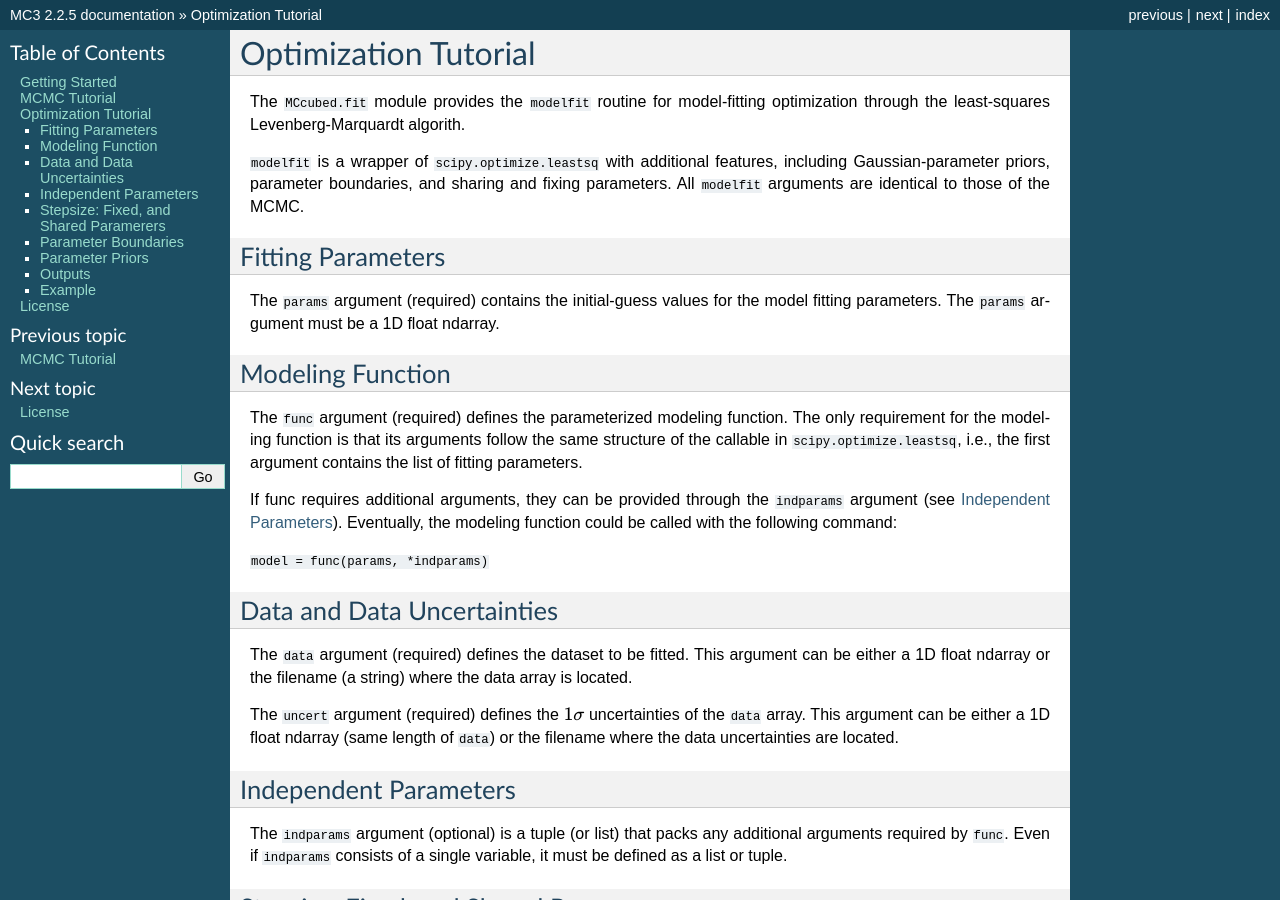
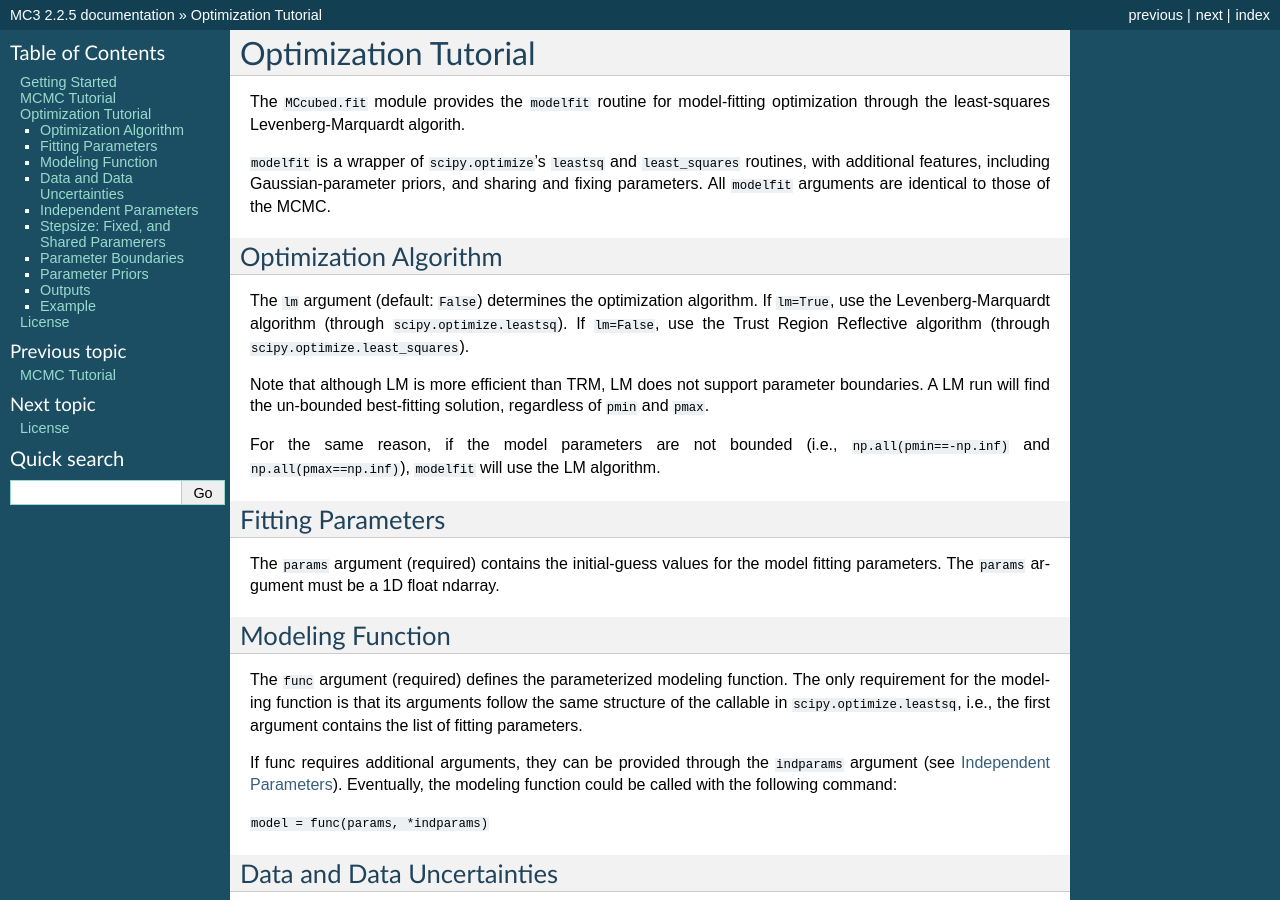
Before and after one commit to pcubillos/mc3, a Sphinx documentation site: the page built from docs/fittutorial.rst, in a window 1280 px wide and 900 px high. Built offline with Sphinx 7.4.7, drawn with Linux system fonts in a browser that asks for light colours; some of the changed text lies outside the part shown.

Commit message:
Added model fitting (modelfit()) with bounded parameters. The user/routine now selects from scipy's least_squares or leastsq (through the argument: lm=True/False), depending if the parameters are bounded or not. This update requires scipy version 0.17.1 to work. Updated system requirements and optimization documentation.

```diff
--- a/docs/fittutorial.rst
+++ b/docs/fittutorial.rst
@@ -7,10 +7,27 @@ The ``MCcubed.fit`` module provides the ``modelfit`` routine for
 model-fitting optimization through the least-squares
 Levenberg-Marquardt algorith.
 
-``modelfit`` is a wrapper of ``scipy.optimize.leastsq`` with additional
-features, including Gaussian-parameter priors, parameter boundaries,
-and sharing and fixing parameters.
+``modelfit`` is a wrapper of ``scipy.optimize``'s ``leastsq`` and
+``least_squares`` routines, with additional features, including
+Gaussian-parameter priors, and sharing and fixing parameters.
 All ``modelfit`` arguments are identical to those of the MCMC.
+
+
+Optimization Algorithm
+^^^^^^^^^^^^^^^^^^^^^^
+
+The ``lm`` argument (default: ``False``) determines the optimization
+algorithm.  If ``lm=True``, use the Levenberg-Marquardt algorithm (through
+``scipy.optimize.leastsq``).  If ``lm=False``, use the Trust Region
+Reflective algorithm (through ``scipy.optimize.least_squares``).
+
+Note that although LM is more efficient than TRM, LM does not support
+parameter boundaries.  A LM run will find the un-bounded
+best-fitting solution, regardless of ``pmin`` and ``pmax``.
+
+For the same reason, if the model parameters are not bounded (i.e.,
+``np.all(pmin==-np.inf)`` and ``np.all(pmax==np.inf)``), ``modelfit``
+will use the LM algorithm.
 
 Fitting Parameters
 ^^^^^^^^^^^^^^^^^^
@@ -133,7 +150,7 @@ Outputs
   including fixed and shared parameters.
 - ``bestmodel`` (1D float ndarray) is the best-fitting model found, i.e.,
     ``func(bestparams, *indparams)``.
-- ``lsfit`` (list) is ``scipy.optimize.leastsq``'s full_output return.
+- ``lsfit`` is the output from the ``scipy`` optimization routine.
 
 
 Example
@@ -174,6 +191,6 @@ Example
   # prior and priorup are irrelevant if priorlow == 0 (for a given parameter)
 
   chisq, bestp, bestmodel, lsfit = mc3.fit.modelfit(params, quad,
-                               data, uncert, indparams=indparams,
-                               stepsize=stepsize, pmin=pmin, pmax=pmax,
-                               prior=prior, priorlow=priorlow, priorup=priorup)
+      data, uncert, indparams=indparams,
+      stepsize=stepsize, pmin=pmin, pmax=pmax,
+      prior=prior, priorlow=priorlow, priorup=priorup, lm=True)
--- a/docs/getstarted.rst
+++ b/docs/getstarted.rst
@@ -11,7 +11,7 @@ and OSX (10.9+) machines, with the following software:
 
 * Python (version 2.7+ and 3.4+)
 * Numpy (version 1.8.2+)
-* Scipy (version 0.13.3+)
+* Scipy (version 0.17.1+)
 * Matplotlib (version 1.3.1+)
 
 ``MC3`` may work with previous versions of these software;
```
Also changed, not shown: 1 other file.
